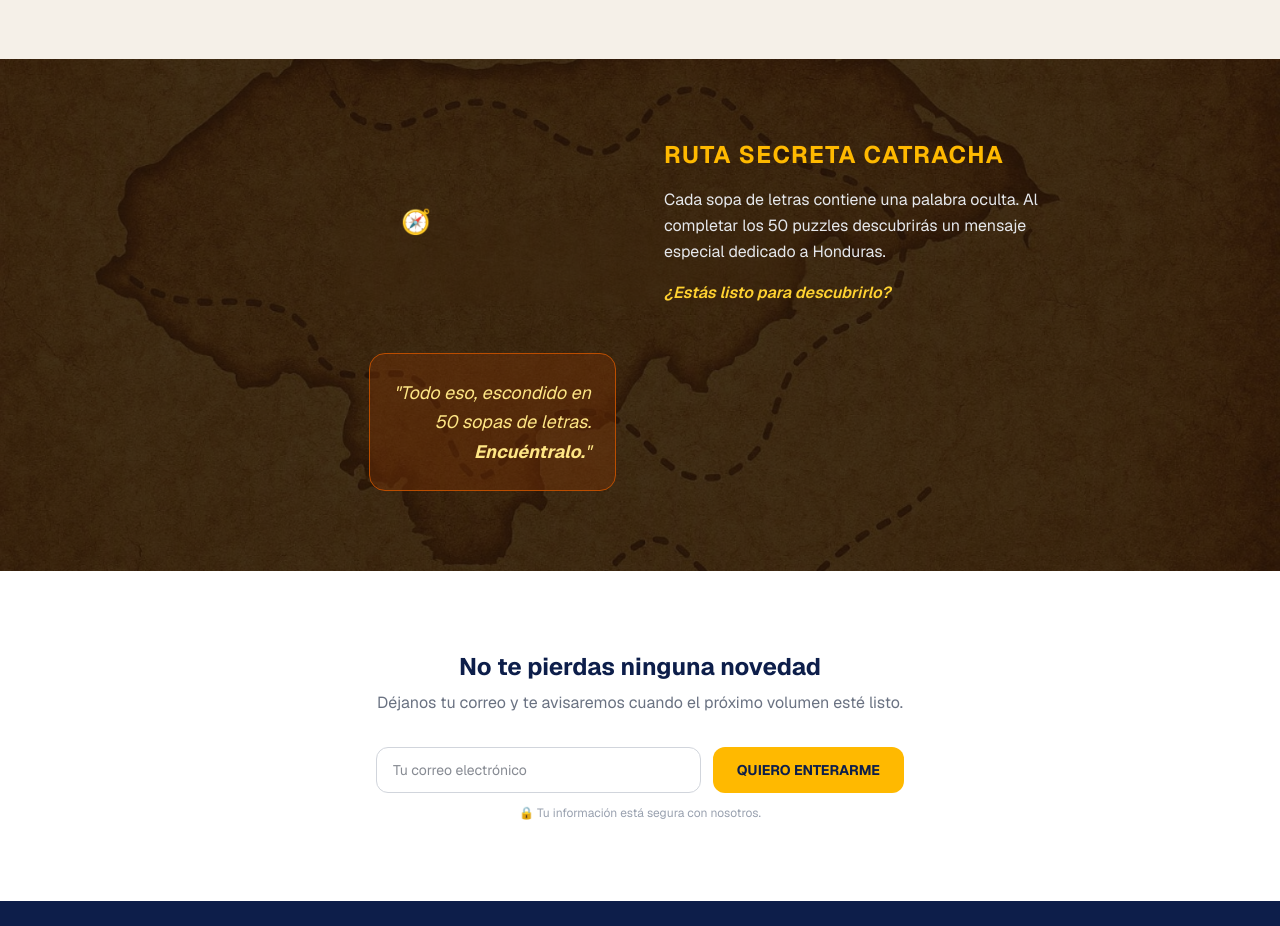
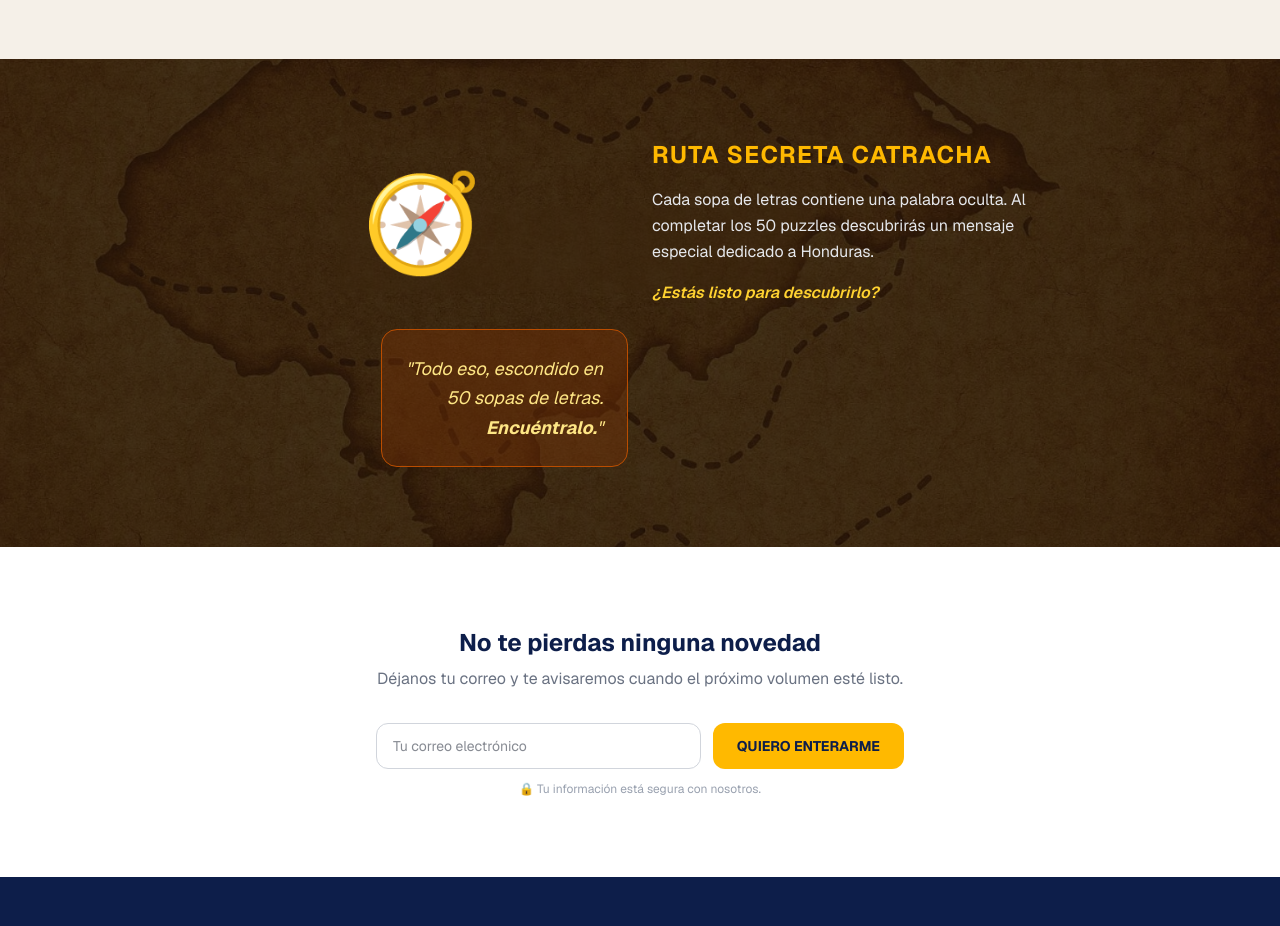
Before and after one commit to jpereza219/sopa-catracha, a Next.js app in the folder sopa-catracha/: page / in a window 1280 px wide. Shown: the part 2500-3426 px from the top of the page. Built offline with nearby package versions, Linux system fonts and the light colour scheme.

Commit message:
Update page.tsx

```diff
--- a/sopa-catracha/src/app/page.tsx
+++ b/sopa-catracha/src/app/page.tsx
@@ -298,8 +298,8 @@ export default function RutaCatrachaLanding() {
         }}
       >
         <div className="absolute inset-0 bg-[#1a0e05]/80" />
-        <div className="relative z-10 max-w-4xl mx-auto px-6 grid md:grid-cols-2 gap-12 items-center">
-          <div className="text-center text-2xl">🧭</div>
+        <div className="relative z-10 max-w-4xl mx-auto px-6 grid md:grid-cols-2 gap-6 items-center">
+          <div className="text-center text-8xl">🧭</div>
           <div>
             <h2 className="text-amber-400 font-bold text-2xl uppercase tracking-wider mb-4">
               Ruta Secreta Catracha
```
